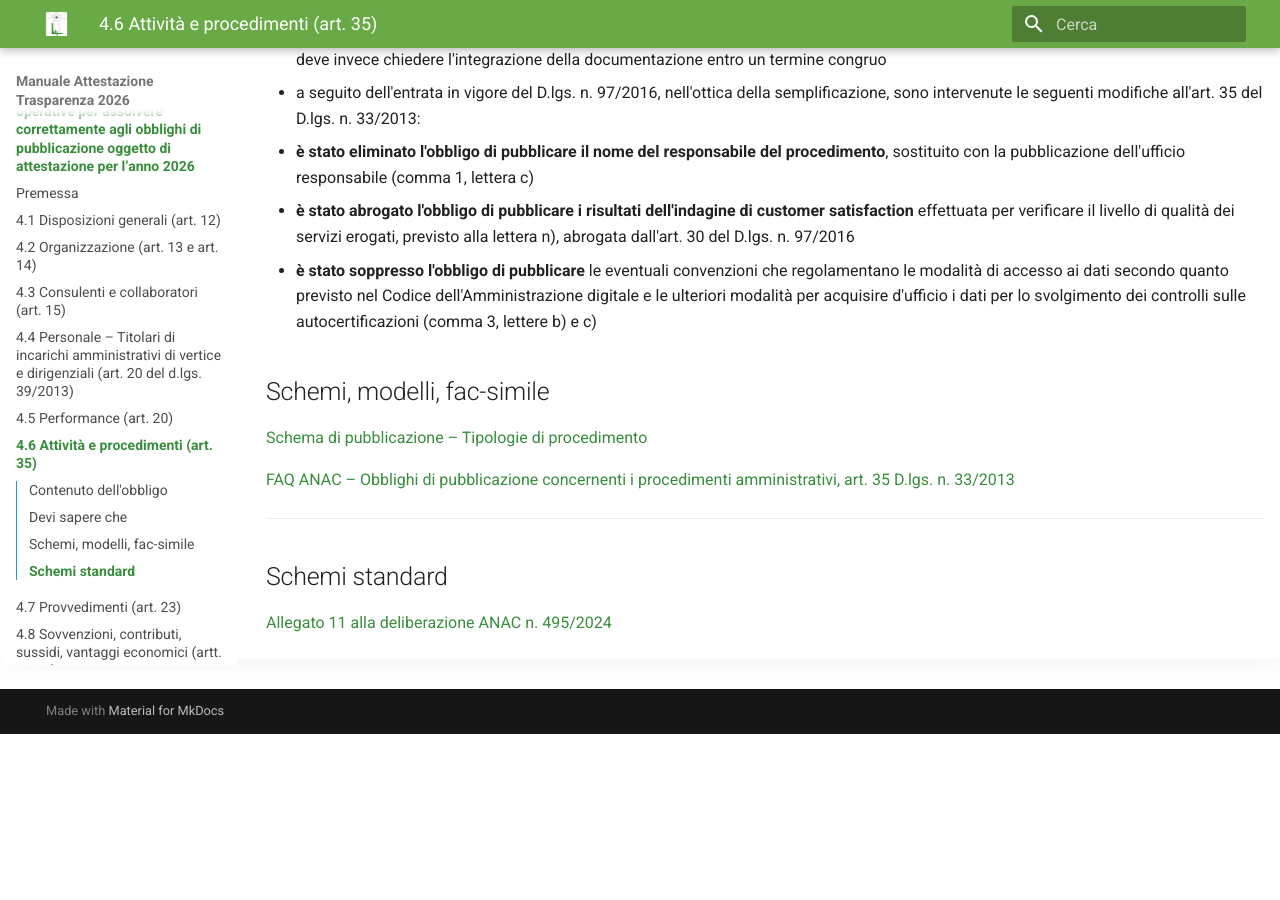
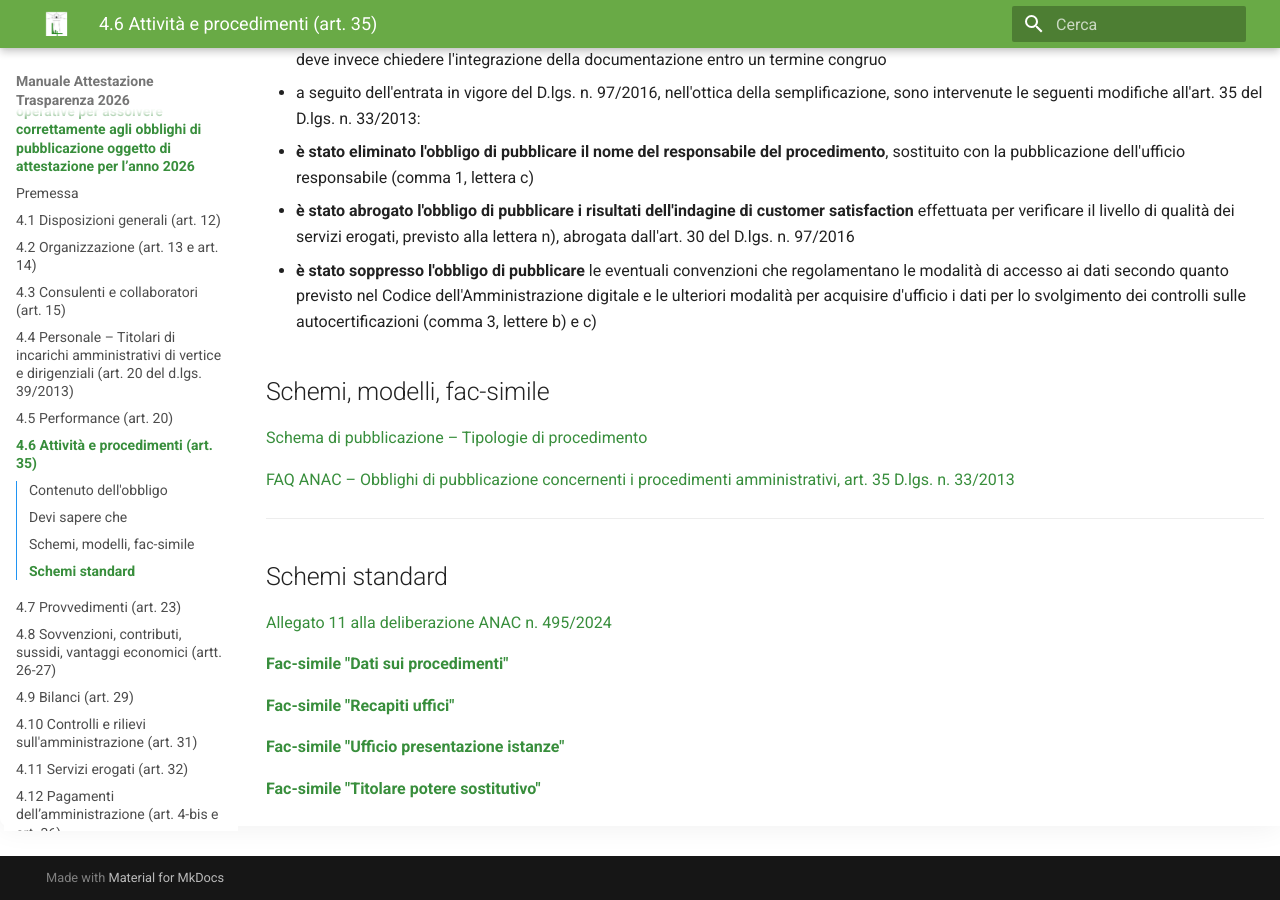
Before and after one commit to Lab4srl/manuale-trasparenza-2026, an MkDocs documentation site: the page built from docs/capitolo-4/4-6-attivita-procedimenti.md, in a window 1280 px wide and 900 px high, scrolled down 1435 px. Built offline with MkDocs 1.6.1 and Material for MkDocs 9.7.7, drawn with Linux system fonts in a browser that asks for light colours; before the commit the page ends 2169 px from its top, so only the background shows below that.

Commit message:
Aggiornamento manuale

```diff
--- a/docs/capitolo-4/4-6-attivita-procedimenti.md
+++ b/docs/capitolo-4/4-6-attivita-procedimenti.md
@@ -45,3 +45,11 @@ Con riferimento alle **tipologie di procedimento**, l'elenco deve contenere le s
 ## Schemi standard
 
 [Allegato 11 alla deliberazione ANAC n. 495/2024](../assets/documenti/schema_procedimenti.pdf){:target="_blank"}
+
+[**Fac-simile "Dati sui procedimenti"**](../assets/documenti/art.35-proc-YYYY-YYYYMMDD.v1.0.0.xlsx)
+
+[**Fac-simile "Recapiti uffici"**](../assets/documenti/art.35-uff-YYYY-YYYYMMDD.v1.0.0.xlsx)
+
+[**Fac-simile "Ufficio presentazione istanze"**](../assets/documenti/art.35-uff-istanze-YYYY-YYYYMMDD.v1.0.0.xlsx)
+
+[**Fac-simile "Titolare potere sostitutivo"**](../assets/documenti/art.35-uff-sost-YYYY-YYYYMMDD.v1.0.0.xlsx)
```
Also changed, not shown: docs/capitolo-4/4-1-atti-generali.md (+6 -6 lines).
